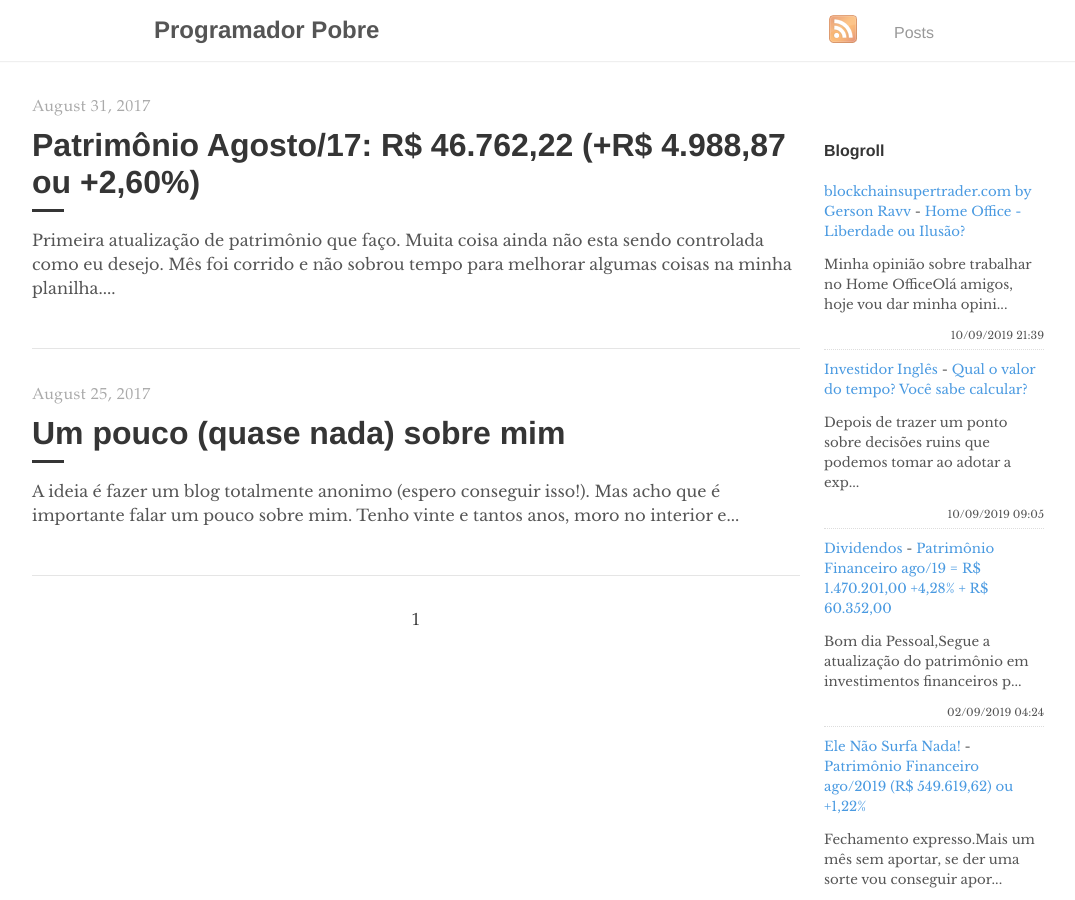
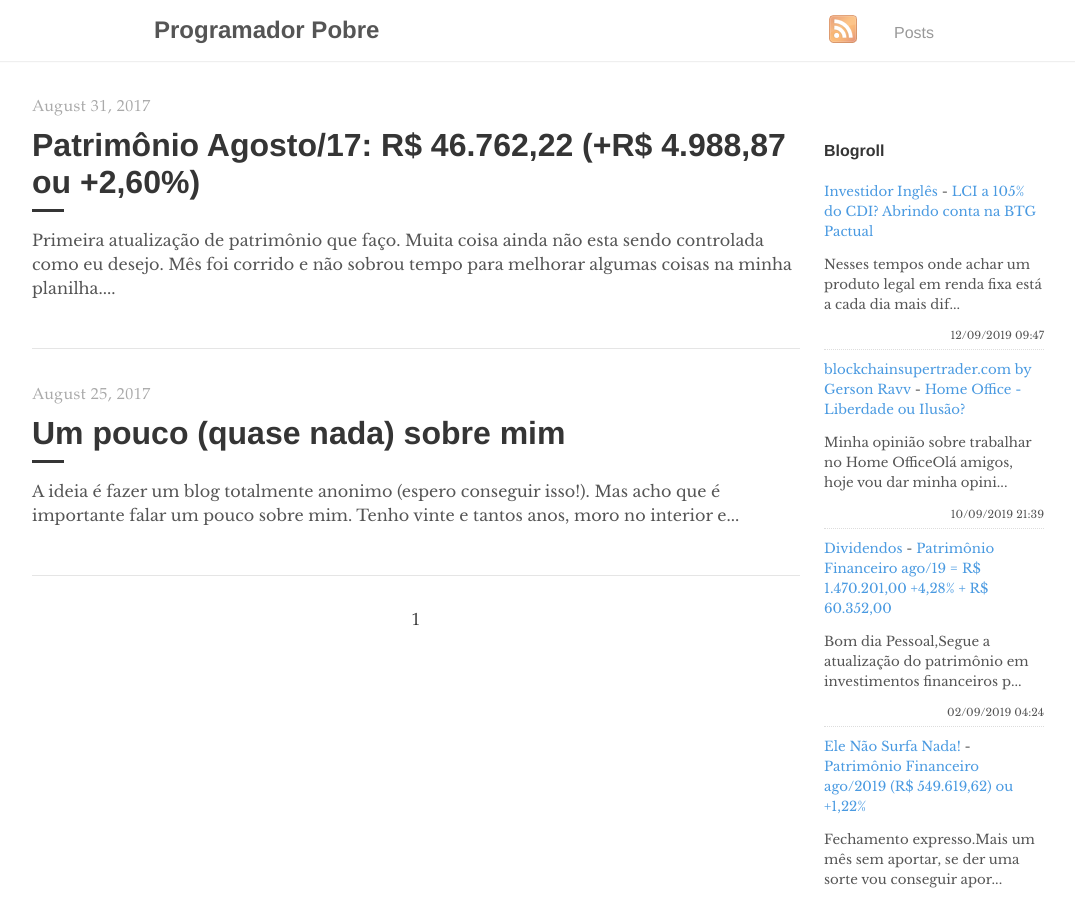
Before and after one commit to programadorpobre/programadorpobre.github.io, a Jekyll site: the page built from index.html, in a window 1280 px wide and 900 px high. Shown: the whole window, without its empty margins (96-1171 px from the left). Built offline with Jekyll 4.4.1, drawn with Linux system fonts in a browser that asks for light colours; the list of posts is cut into pages by our own code; comment, search, counter and statistics services are not loaded.

Commit message:
[ci skip] travis #768

```diff
--- a/_includes/feed-entries.html
+++ b/_includes/feed-entries.html
@@ -1,12 +1,12 @@
+<div class="feed-entry">
+    <a class="feed-entry-site-name" href="https://www.investidoringles.com/">Investidor Inglês</a> - <a class="feed-entry-title" href="https://www.investidoringles.com/2019/09/abrir-conta-btg-pactual.html">LCI a 105% do CDI? Abrindo conta na BTG Pactual</a>
+    <p class="feed-entry-summary">Nesses tempos onde achar um produto legal em renda fixa está a cada dia mais dif...</p>
+    <time datetime="2019-09-12T09:47:00.001-03:00">12/09/2019 09:47</time>
+</div>
 <div class="feed-entry">
     <a class="feed-entry-site-name" href="http://www.blockchainsupertrader.com/">blockchainsupertrader.com by Gerson Ravv</a> - <a class="feed-entry-title" href="http://www.blockchainsupertrader.com/2019/09/home-office-liberdade-ou-ilusao.html">Home Office - Liberdade ou Ilusão?</a>
     <p class="feed-entry-summary">Minha opinião sobre trabalhar no Home OfficeOlá amigos, hoje vou dar minha opini...</p>
     <time datetime="2019-09-10T21:39:00.002-03:00">10/09/2019 21:39</time>
-</div>
-<div class="feed-entry">
-    <a class="feed-entry-site-name" href="https://www.investidoringles.com/">Investidor Inglês</a> - <a class="feed-entry-title" href="https://www.investidoringles.com/2019/09/valor-do-tempo-calcular.html">Qual o valor do tempo? Você sabe calcular?</a>
-    <p class="feed-entry-summary">Depois de trazer um ponto sobre decisões ruins que podemos tomar ao adotar a exp...</p>
-    <time datetime="2019-09-10T09:05:00.000-03:00">10/09/2019 09:05</time>
 </div>
 <div class="feed-entry">
     <a class="feed-entry-site-name" href="http://bonsdividendos.blogspot.com/">Dividendos</a> - <a class="feed-entry-title" href="http://bonsdividendos.blogspot.com/2019/09/patrimonio-financeiro-ago19-r-147020100.html">Patrimônio Financeiro ago/19 = R$ 1.470.201,00 +4,28% + R$ 60.352,00</a>
```
